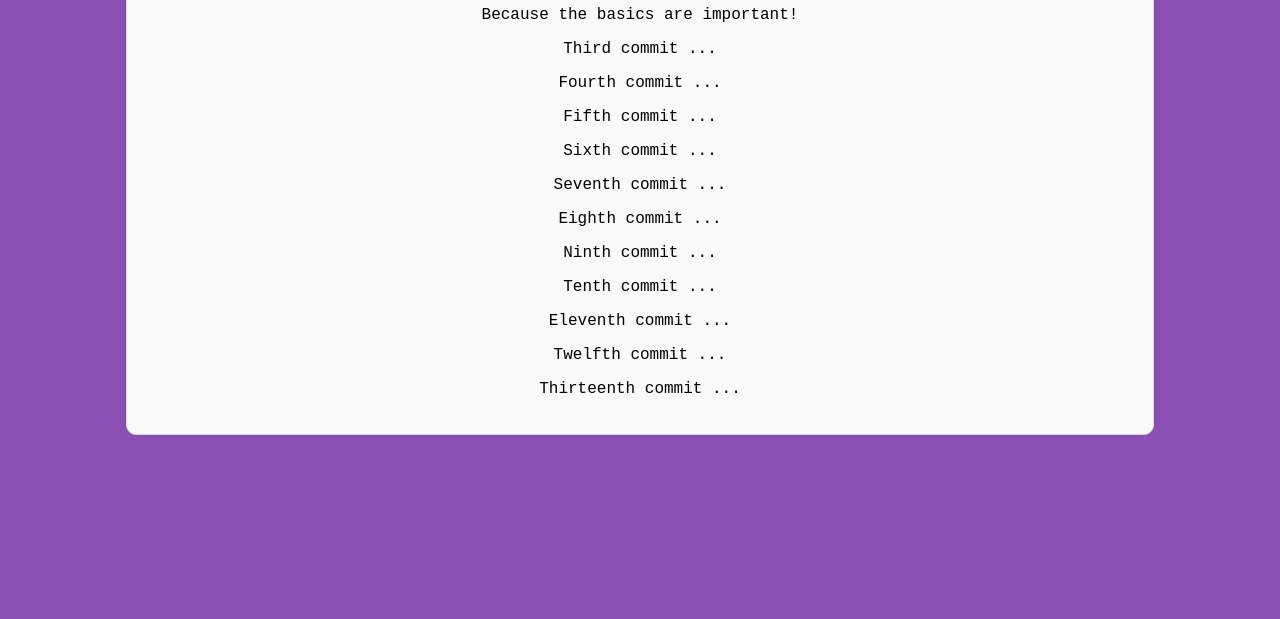
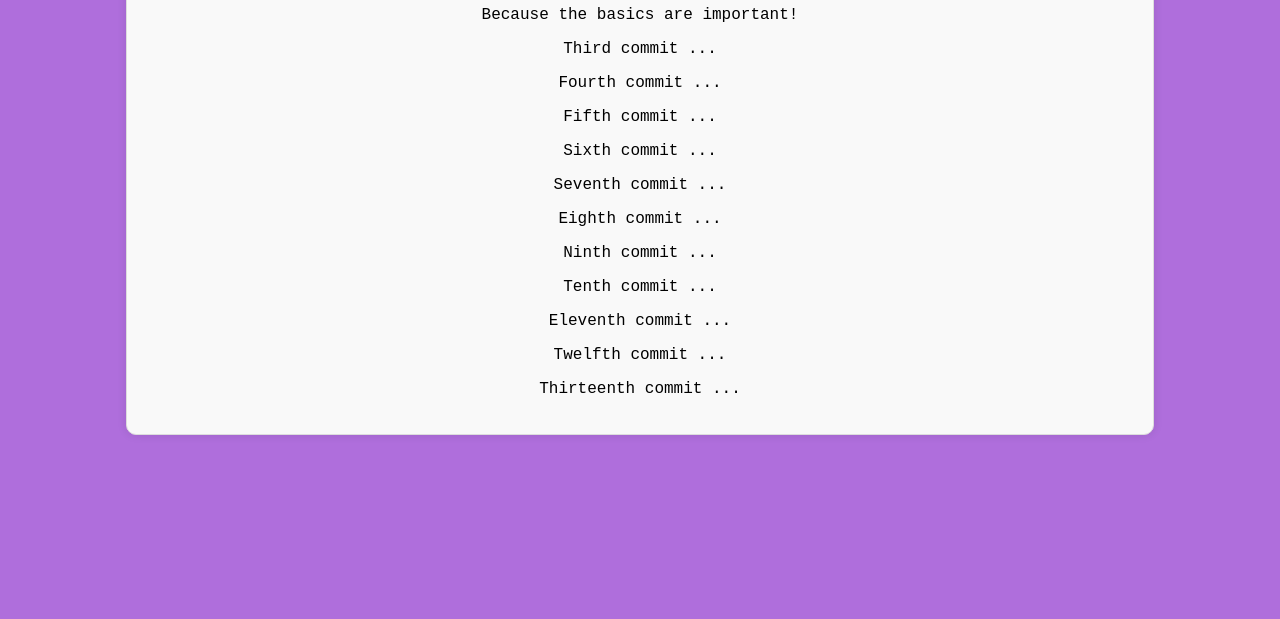
Before and after one commit to ErosKollerDev/github-action-demo-eros, a plain HTML site: page index.html in a window 1280 px wide. Shown: the part 181-800 px from the top of the page. Drawn offline with Linux system fonts and the light colour scheme.

Commit message:
another color

```diff
--- a/style.css
+++ b/style.css
@@ -8,7 +8,7 @@ body {
     font-family: 'Courier New', Courier, monospace;
     text-align: center;
     margin: 1.5rem;
-    background-color: #8d51b6;
+    background-color: #af6edc;
     text-underline-offset: 2px;
 }
 
```
